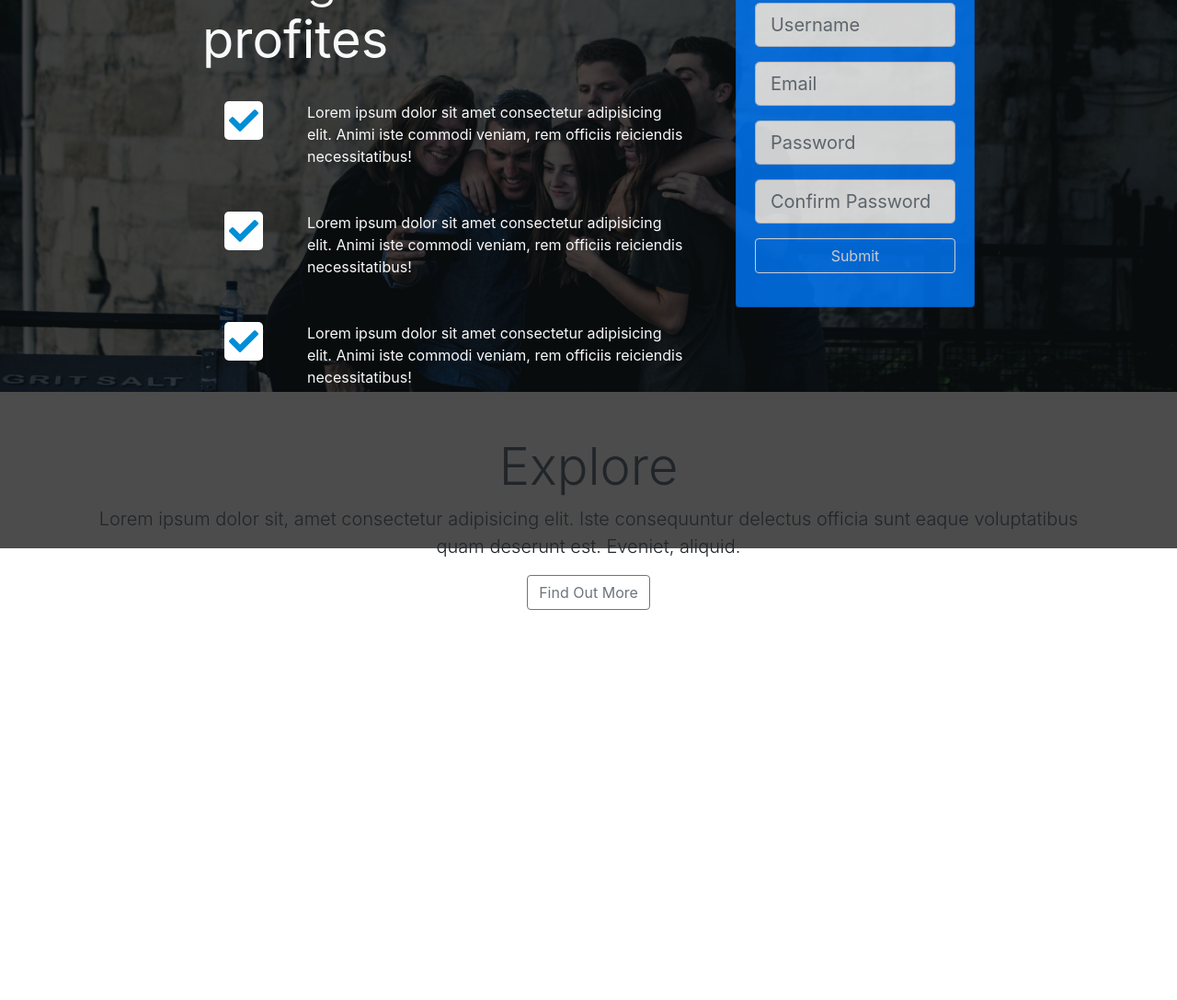
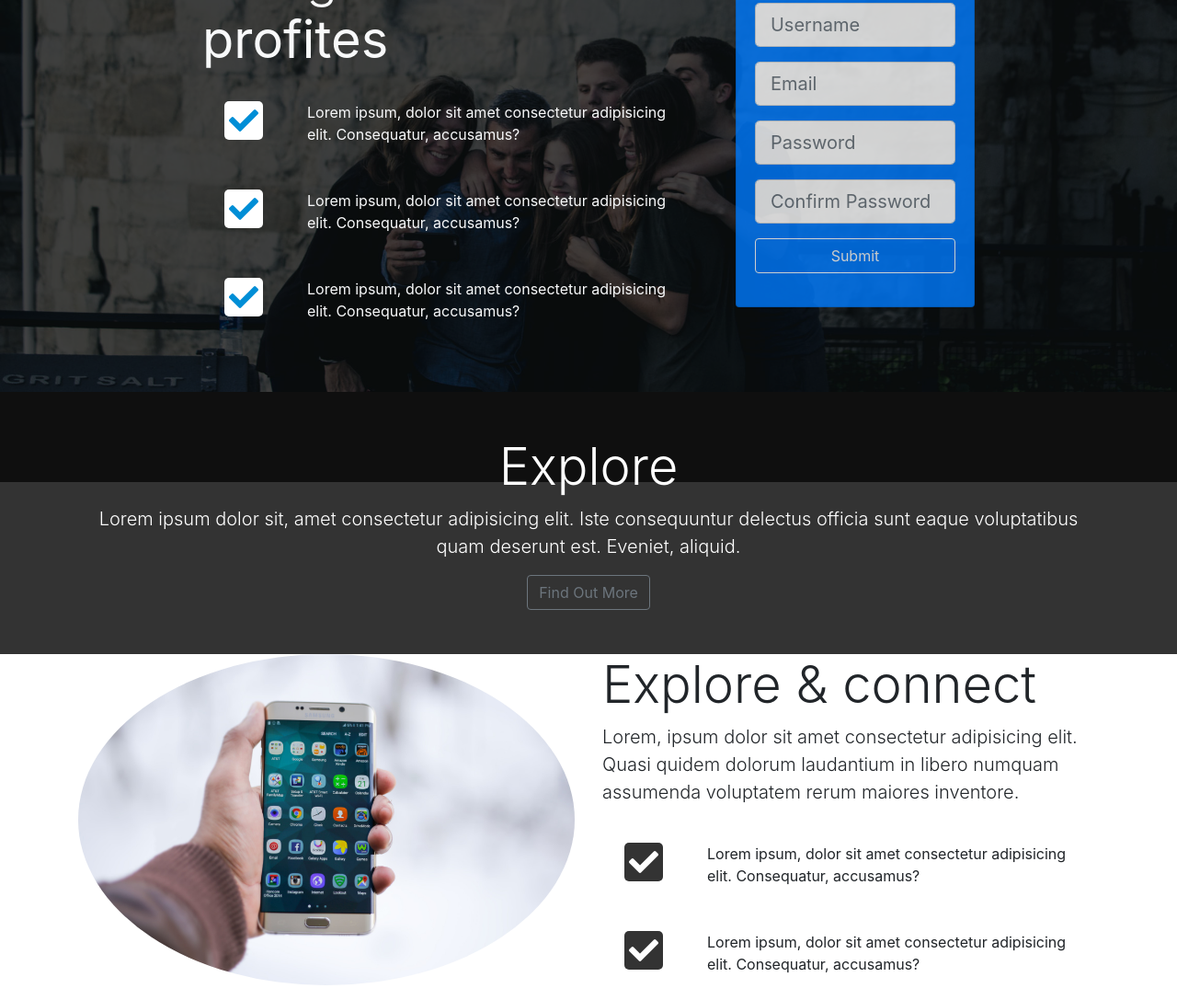
Before and after one commit to Abrish-seng/Looplab-bootstrap, a plain HTML site: page index.htm in a window 1280 px wide. Shown: the part 274-1361 px from the top of the page at 92% size. Before the commit the page ends 985 px from the top, so only its background shows below. Drawn offline with nearby package versions, Linux system fonts and the light colour scheme.

Commit message:
img added to explore section

```diff
--- a/css/style.css
+++ b/css/style.css
@@ -4,7 +4,7 @@
     box-sizing: border-box;
 
 }
-body{
+main{
    background: #333;
    color: #fff;
 }
@@ -39,3 +39,9 @@ body{
 #home-section .home-inner{
     padding: 150px;
 }
+#explore-head-section .fas,#share-head-section .fas{
+    background: #333;
+    color: #fff;
+    padding: 5px;
+    border-radius: 5px;
+}
--- a/index.htm
+++ b/index.htm
@@ -37,21 +37,21 @@
                          <div class="p-4 align-self-start">
                            <i class="fas fa-check fa-2x"></i>
                           </div>
-                          <div class="p-4 align-self-end">Lorem ipsum dolor sit amet consectetur adipisicing elit. Animi iste commodi veniam, rem officiis reiciendis necessitatibus!</div>
+                          <div class="p-4 align-self-end">Lorem ipsum, dolor sit amet consectetur adipisicing elit. Consequatur, accusamus?</div>
                      </div>
 
                      <div class="d-flex">
                         <div class="p-4 align-self-start">
                           <i class="fas fa-check fa-2x"></i>
                          </div>
-                         <div class="p-4 align-self-end">Lorem ipsum dolor sit amet consectetur adipisicing elit. Animi iste commodi veniam, rem officiis reiciendis necessitatibus!</div>
+                         <div class="p-4 align-self-end">Lorem ipsum, dolor sit amet consectetur adipisicing elit. Consequatur, accusamus?</div>
                     </div>
 
                     <div class="d-flex">
                         <div class="p-4 align-self-start">
                           <i class="fas fa-check fa-2x"></i>
                          </div>
-                         <div class="p-4 align-self-end">Lorem ipsum dolor sit amet consectetur adipisicing elit. Animi iste commodi veniam, rem officiis reiciendis necessitatibus!</div>
+                         <div class="p-4 align-self-end">Lorem ipsum, dolor sit amet consectetur adipisicing elit. Consequatur, accusamus?</div>
                     </div>
 
                         </div>
@@ -84,6 +84,7 @@
              </div>
          </div>
      </header>
+    <main>
         <section id="explore-head-section">
             <div class="container">
                 <div class="row">
@@ -95,6 +96,35 @@
                 </div>
             </div>
          </section>
+    </main>
+    <section id="explore-head-section">
+        <div class="container">
+            <div class="row">
+
+                <div class="col-md-6">
+                 <img src="../Looplab-bootstrap/img/looplab/explore-section1.jpg" alt="" class="mb-3 rounded-circle img-fluid">
+                </div>
+                <div class="col-md-6">
+                    <h1 class="display-4">Explore & connect</h1>
+                    <p class="lead">Lorem, ipsum dolor sit amet consectetur adipisicing elit. Quasi quidem dolorum laudantium in libero numquam assumenda voluptatem rerum maiores inventore.</p>
+
+                    <div class="d-flex">
+                       <div class="p-4 align-self-start">
+                         <i class="fas fa-check fa-2x"></i>
+                        </div>
+                        <div class="p-4 align-self-end">Lorem ipsum, dolor sit amet consectetur adipisicing elit. Consequatur, accusamus?</div>
+                   </div>
+
+                   <div class="d-flex">
+                       <div class="p-4 align-self-start">
+                         <i class="fas fa-check fa-2x"></i>
+                        </div>
+                        <div class="p-4 align-self-end">Lorem ipsum, dolor sit amet consectetur adipisicing elit. Consequatur, accusamus?</div>
+                   </div>
+                   </div>
+            </div>
+        </div>
+    </section>
     <script src="https://code.jquery.com/jquery-3.5.1.slim.min.js" integrity="sha384-DfXdz2htPH0lsSSs5nCTpuj/zy4C+OGpamoFVy38MVBnE+IbbVYUew+OrCXaRkfj" crossorigin="anonymous"></script>
 <script src="https://cdn.jsdelivr.net/npm/bootstrap@4.5.3/dist/js/bootstrap.bundle.min.js" integrity="sha384-ho+j7jyWK8fNQe+A12Hb8AhRq26LrZ/JpcUGGOn+Y7RsweNrtN/tE3MoK7ZeZDyx" crossorigin="anonymous"></script>
 </body>
```
Lines whose indentation alone changed are shown as unchanged.
